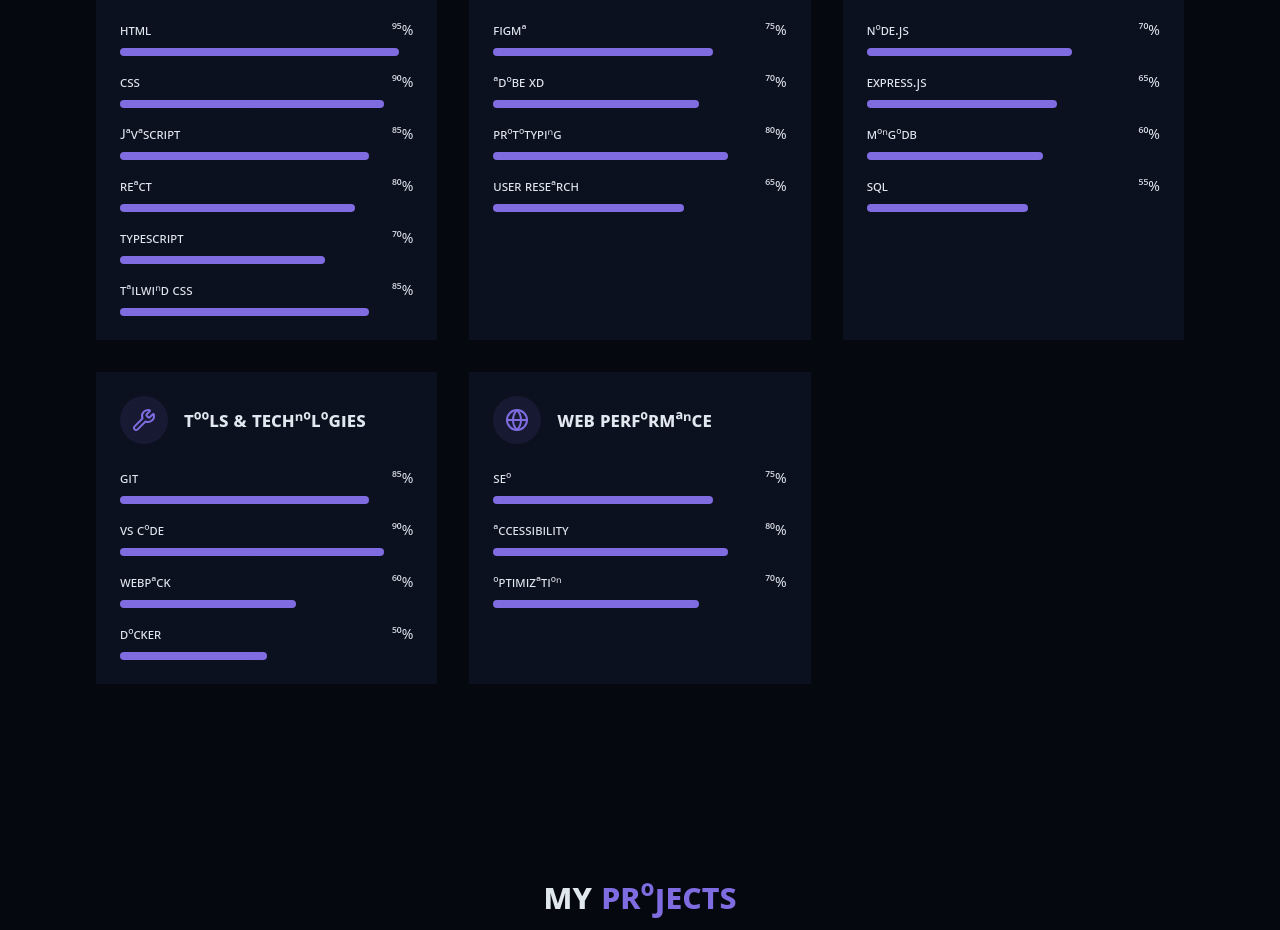
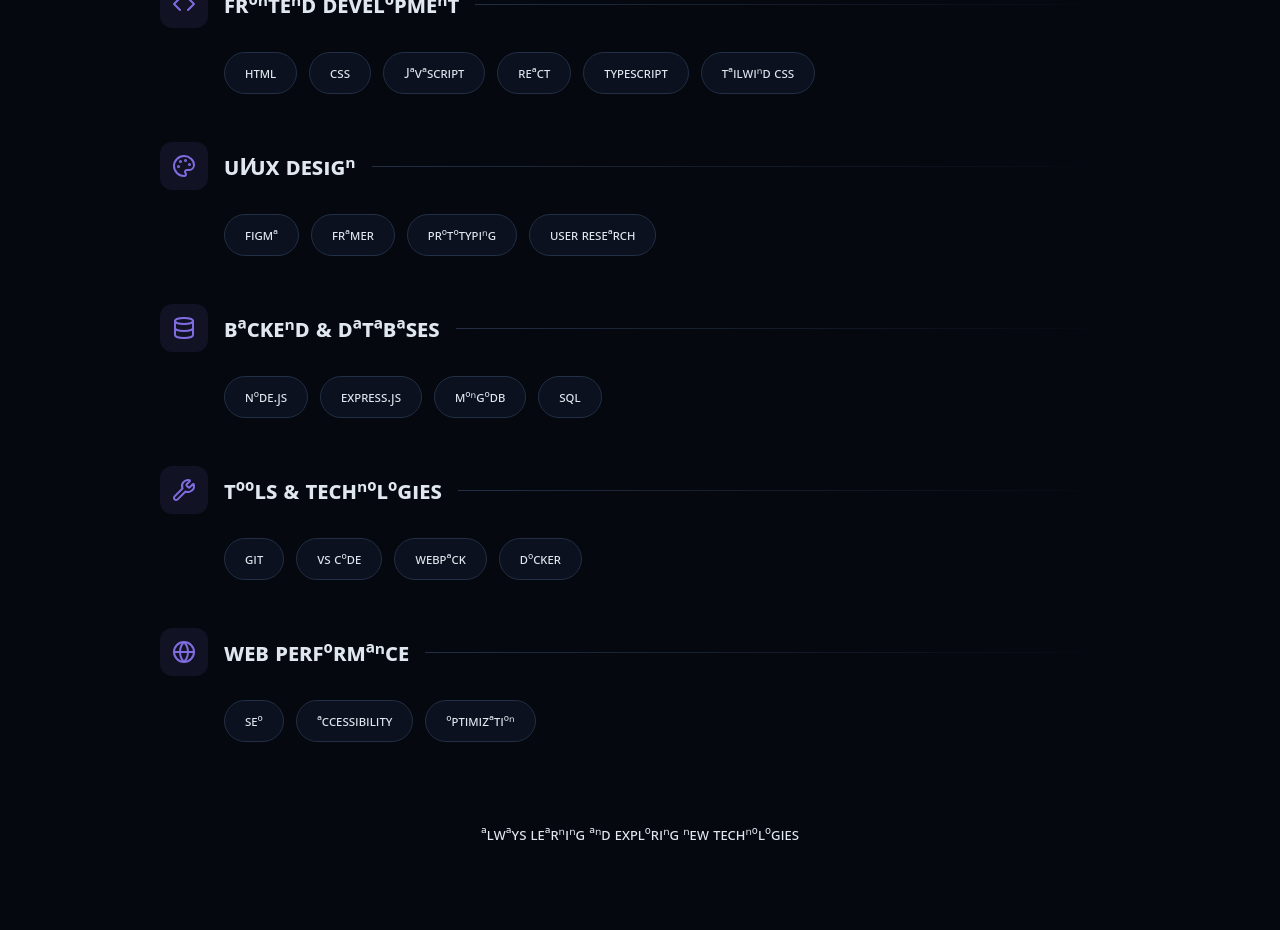
Before and after one commit to MadG0blin359/FullStackForge, a React (Vite) app in the folder Portfolio/: page / in a window 1280 px wide. Shown: the part 1860-2790 px from the top of the page. Built offline with nearby package versions, Linux system fonts and the light colour scheme.

Commit message:
feat/ Skills Section Redesign

```diff
--- a/Portfolio/src/pages/Skills.jsx
+++ b/Portfolio/src/pages/Skills.jsx
@@ -6,96 +6,77 @@
     {
       category: "Frontend Development",
       icon: Code,
-      skills: [
-        { name: "HTML", level: 95 },
-        { name: "CSS", level: 90 },
-        { name: "JavaScript", level: 85 },
-        { name: "React", level: 80 },
-        { name: "TypeScript", level: 70 },
-        { name: "Tailwind CSS", level: 85 },
-      ],
+      skills: ["HTML", "CSS", "JavaScript", "React", "TypeScript", "Tailwind CSS"],
     },
     {
       category: "UI/UX Design",
       icon: Palette,
-      skills: [
-        { name: "Figma", level: 75 },
-        { name: "Adobe XD", level: 70 },
-        { name: "Prototyping", level: 80 },
-        { name: "User Research", level: 65 },
-      ],
+      skills: ["Figma", "Framer", "Prototyping", "User Research"],
     },
     {
       category: "Backend & Databases",
       icon: Database,
-      skills: [
-        { name: "Node.js", level: 70 },
-        { name: "Express.js", level: 65 },
-        { name: "MongoDB", level: 60 },
-        { name: "SQL", level: 55 },
-      ],
+      skills: ["Node.js", "Express.js", "MongoDB", "SQL"],
     },
     {
       category: "Tools & Technologies",
       icon: Wrench,
-      skills: [
-        { name: "Git", level: 85 },
-        { name: "VS Code", level: 90 },
-        { name: "Webpack", level: 60 },
-        { name: "Docker", level: 50 },
-      ],
+      skills: ["Git", "VS Code", "Webpack", "Docker"],
     },
     {
       category: "Web Performance",
       icon: Globe,
-      skills: [
-        { name: "SEO", level: 75 },
-        { name: "Accessibility", level: 80 },
-        { name: "Optimization", level: 70 },
-      ],
+      skills: ["SEO", "Accessibility", "Optimization"],
     },
   ];
 
   return (
     <section id="skills" className="py-24 px-4 relative min-h-dvh z-10">
-      <div className="container mx-auto max-w-6xl">
-        <h2 className="text-3xl md:text-4xl font-bold mb-12 text-center">
+      <div className="container mx-auto max-w-5xl">
+        <h2 className="text-3xl md:text-4xl font-bold mb-4 text-center">
           My <span className="text-primary">Skills</span>
         </h2>
+        <p className="text-muted-foreground text-center mb-16 max-w-2xl mx-auto">
+          Technologies and tools I use to bring ideas to life
+        </p>
 
-        <div className="grid grid-cols-1 md:grid-cols-2 lg:grid-cols-3 gap-8">
+        <div className="space-y-12">
           {skillsData.map((category, index) => (
-            <div
-              key={index}
-              className="gradient-border p-6 card-hover cursor-pointer"
-            >
+            <div key={index} className="group">
+              {/* Category Header */}
               <div className="flex items-center gap-4 mb-6">
-                <div className="p-3 rounded-full bg-primary/10">
+                <div className="p-3 rounded-xl bg-primary/10 group-hover:bg-primary/20 transition-colors duration-300">
                   <category.icon className="h-6 w-6 text-primary" />
                 </div>
-                <h3 className="text-xl font-semibold">{category.category}</h3>
+                <h3 className="text-xl md:text-2xl font-semibold">
+                  {category.category}
+                </h3>
+                <div className="flex-1 h-px bg-gradient-to-r from-border to-transparent"></div>
               </div>
 
-              <div className="space-y-4">
+              {/* Skill Chips */}
+              <div className="flex flex-wrap gap-3 pl-2 md:pl-16">
                 {category.skills.map((skill, skillIndex) => (
-                  <div key={skillIndex}>
-                    <div className="flex justify-between items-center mb-2">
-                      <span className="text-sm font-medium">{skill.name}</span>
-                      <span className="text-sm text-muted-foreground">
-                        {skill.level}%
-                      </span>
-                    </div>
-                    <div className="w-full bg-muted rounded-full h-2">
-                      <div
-                        className="bg-primary h-2 rounded-full transition-all duration-1000 ease-out"
-                        style={{ width: `${skill.level}%` }}
-                      ></div>
-                    </div>
-                  </div>
+                  <span
+                    key={skillIndex}
+                    className="px-5 py-2.5 rounded-full bg-card border border-border text-sm font-medium
+                               hover:border-primary hover:bg-primary/10 hover:text-primary hover:scale-105
+                               hover:shadow-[0_0_20px_rgba(139,92,246,0.3)]
+                               transition-all duration-300 cursor-default"
+                  >
+                    {skill}
+                  </span>
                 ))}
               </div>
             </div>
           ))}
+        </div>
+
+        {/* Bottom CTA */}
+        <div className="mt-20 text-center">
+          <p className="text-muted-foreground mb-6">
+            Always learning and exploring new technologies
+          </p>
         </div>
       </div>
     </section>
```
